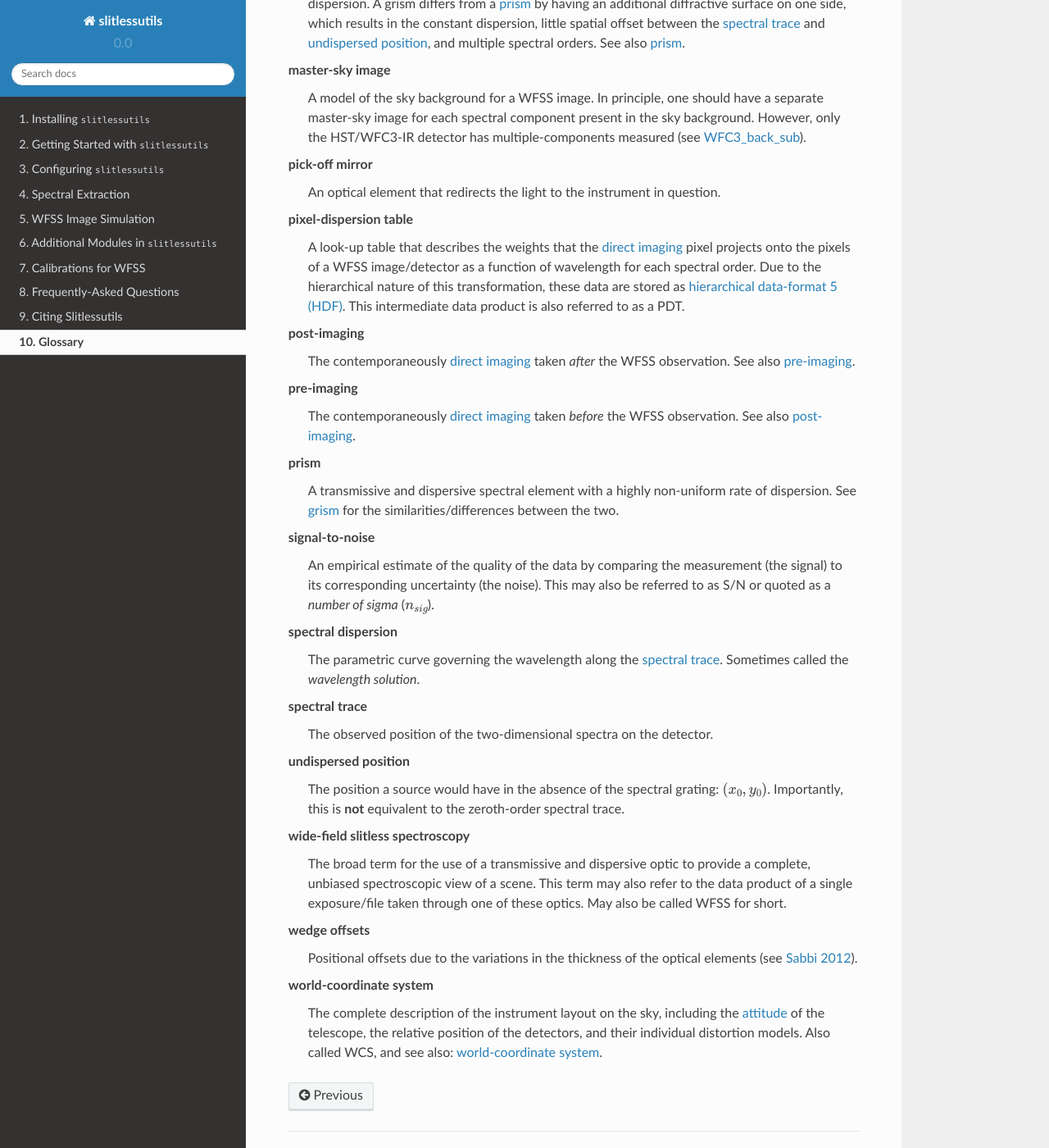
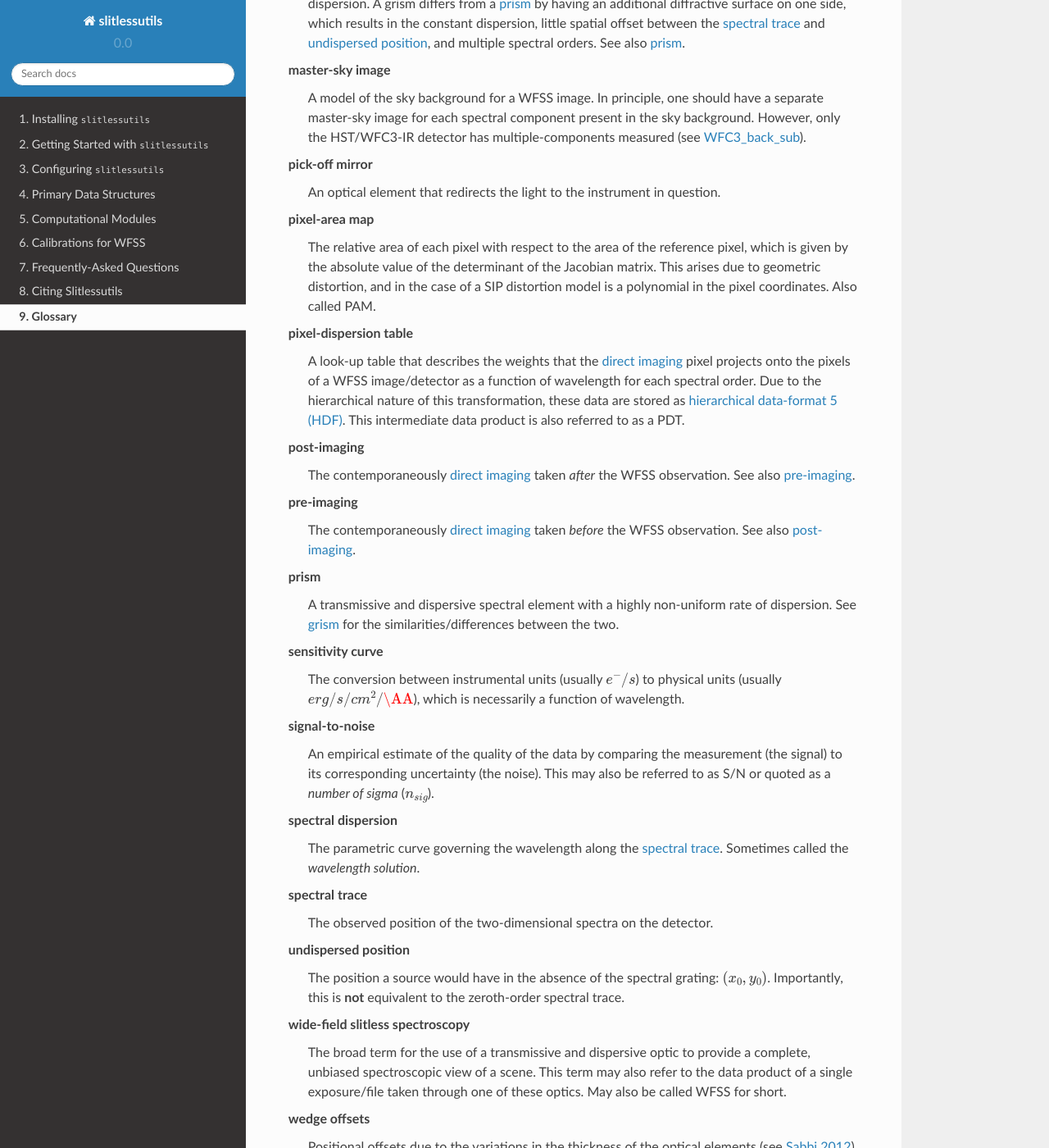
Before and after one commit to spacetelescope/slitlessutils, a Sphinx documentation site: the page built from docs/glossary.rst, in a window 1280 px wide and 1400 px high, scrolled down 682 px. Shown: the whole window at 82% size. Built offline with Sphinx 7.4.7 and the Read the Docs theme 2.0.0, drawn with Linux system fonts in a browser that asks for light colours.

Commit message:
refactoring layout

```diff
--- /dev/null
+++ b/docs/datastructs.rst
@@ -0,0 +1,11 @@
+.. _datastructs:
+
+
+Primary Data Structures
+=======================
+
+
+
+.. toctree::
+	sources.rst
+	wfss.rst
--- a/docs/glossary.rst
+++ b/docs/glossary.rst
@@ -26,6 +26,9 @@ Glossary
 	pick-off mirror
 	    An optical element that redirects the light to the instrument in question.
 
+	pixel-area map
+		The relative area of each pixel with respect to the area of the reference pixel, which is given by the absolute value of the determinant of the Jacobian matrix.  This arises due to geometric distortion, and in the case of a SIP distortion model is a polynomial in the pixel coordinates.  Also called PAM.
+
 	pixel-dispersion table
 		A look-up table that describes the weights that the :term:`direct imaging` pixel projects onto the pixels of a WFSS image/detector as a function of wavelength for each spectral order.  Due to the hierarchical nature of this transformation, these data are stored as `hierarchical data-format 5 (HDF) <https://www.hdfgroup.org/solutions/hdf5/>`_.  This intermediate data product is also referred to as a PDT.
 
@@ -38,8 +41,12 @@ Glossary
 	prism
 		A transmissive and dispersive spectral element with a highly non-uniform rate of dispersion.  See :term:`grism` for the similarities/differences between the two.
 
+	sensitivity curve
+		The conversion between instrumental units (usually :math:`e^-/s`) to physical units (usually :math:`erg/s/cm^2/\AA`), which is necessarily a function of wavelength.
+
 	signal-to-noise
 		An empirical estimate of the quality of the data by comparing the measurement (the signal) to its corresponding uncertainty (the noise).  This may also be referred to as S/N or quoted as a *number of sigma* (:math:`n_{sig}`).
+
 
 	spectral dispersion
 		The parametric curve governing the wavelength along the :term:`spectral trace`.  Sometimes called the *wavelength solution*.
--- /dev/null
+++ b/docs/grouping.rst
@@ -0,0 +1,4 @@
+.. _grouping:
+
+Source Grouping
+===============
--- a/docs/index.rst
+++ b/docs/index.rst
@@ -40,9 +40,8 @@ User Documentation
    install.rst
    getting_started.rst
    configure.rst
-   extraction.rst
-   simulation.rst
-   additional.rst
+   datastructs.rst
+   modules.rst
    calib.rst
    faq.rst
    citation.rst
--- /dev/null
+++ b/docs/regions.rst
@@ -0,0 +1,4 @@
+.. _regions:
+
+Regions Files for ``ds9``
+=========================
```
Also changed, not shown: docs/getting_started.rst (+0 -12 lines), docs/modules.rst (added, +16 -0 lines), docs/simulation.rst (+33 -4 lines).
